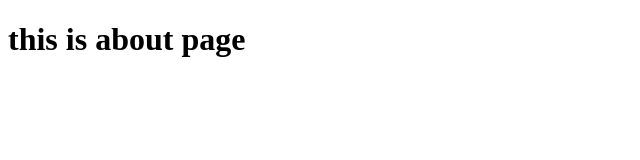
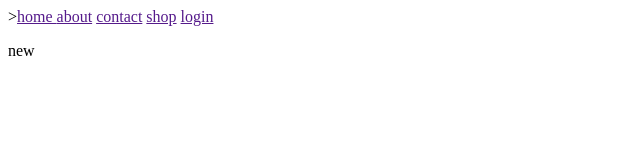
Before and after one commit to ankit7patel/html, a plain HTML site: page about.html in a window 1280 px wide. Shown: the whole page, without its empty margins (0-640 px from the left). Drawn offline with Linux system fonts and the light colour scheme.

Commit message:
chnge file about

```diff
--- a/about.html
+++ b/about.html
@@ -6,8 +6,15 @@
     <title>Document</title>
 </head>
 <body>
-    <h1> this is about page </h1>
 
+<div>
+    ><a href="">home </a>
+    <a href="">about</a>
+    <a href="">contact</a>
+    <a href="">shop</a>
+    <a href="">login</a>
 
+    <p> new </p>
+</div>
 </body>
 </html>
```
